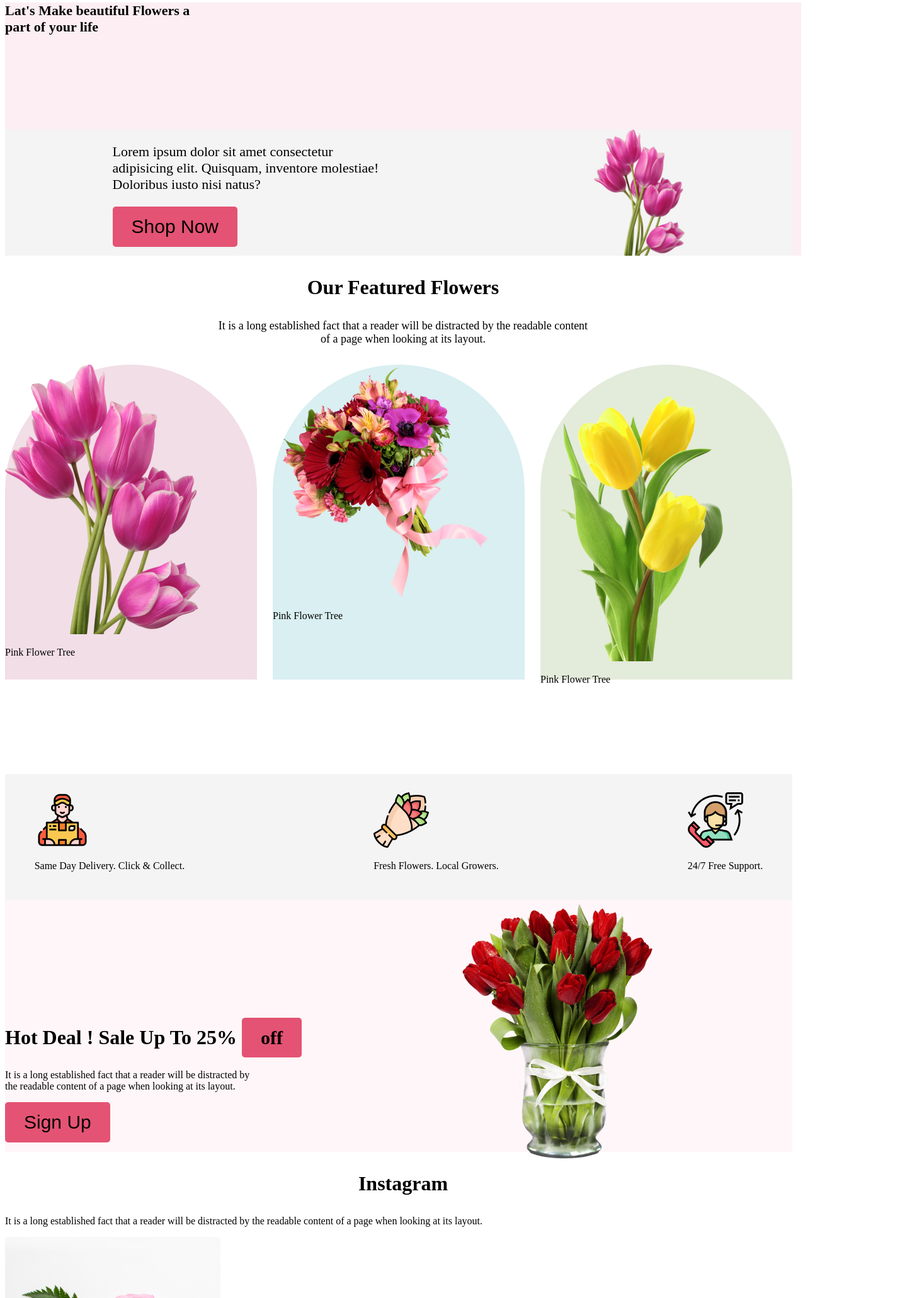
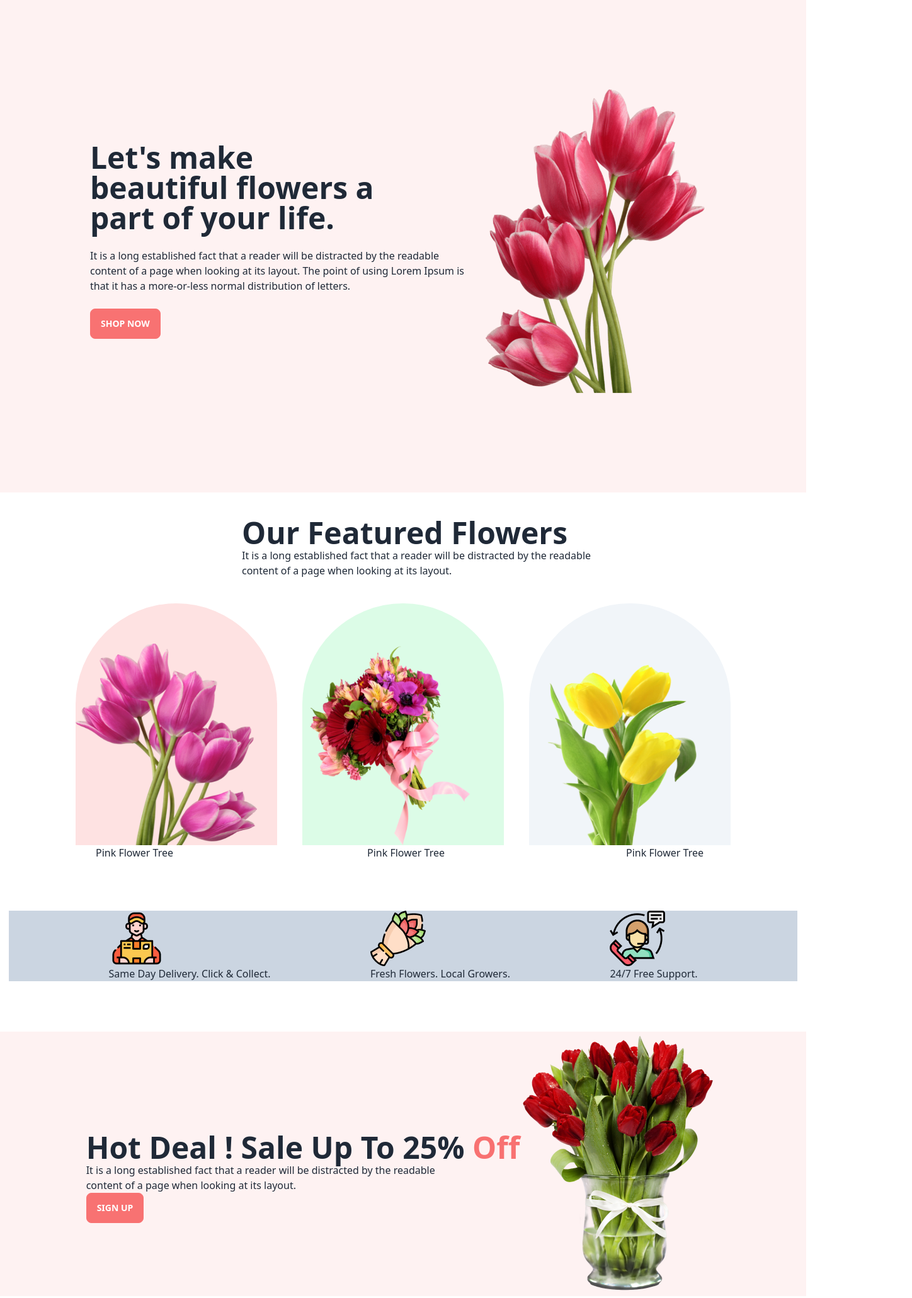
Before and after one commit to joynal2000/flower-shop-website, a plain HTML site: page index.html in a window 1280 px wide. Shown: the part 18-2079 px from the top of the page at 63% size, 1448 px wide, since content can reach past the window. Drawn offline with nearby package versions, Linux system fonts and the light colour scheme.

Commit message:
resubmit

```diff
--- a/index.html
+++ b/index.html
@@ -4,111 +4,110 @@
     <meta charset="UTF-8">
     <meta name="viewport" content="width=device-width, initial-scale=1.0">
     <title>First Assignment</title>
-    <link rel="stylesheet" href="style/styles.css">
+
+    <link href="https://cdn.jsdelivr.net/npm/daisyui@3.5.0/dist/full.css" rel="stylesheet" type="text/css" />
+    <script src="https://cdn.tailwindcss.com"></script>
+
+
 </head>
 <body>
-    <main>
+    <!-- header section start here -->
+    <section class="bg-red-50">
+        <div class="hero min-h-screen ">
+            <div class="hero-content flex-col lg:flex-row-reverse">
+              <img src="./Flower Asset/pngwing 10.png" class="max-w-sm " />
+              <div>
+                <h1 class="text-5xl font-extrabold">Let's make <br>
+                    beautiful flowers a <br>
+                    part of your life.</h1>
+                <p class="py-6">It is a long established fact that a reader will be distracted by the readable <br> content of a page when looking at its layout. The point of using Lorem Ipsum is <br> that it has a more-or-less normal distribution of letters.</p>
+                <button class="btn btn-error text-white">Shop Now</button>
 
-        <header class="header">
-        <h3 class="header-bg">Lat's Make beautiful Flowers a <br>part of your life</h3>
+              </div>
+            </div>
+          </div>
+    </section>
+    <!-- Our Featured Flowers start here -->
+    <div class="justify-center ml-96 mt-10 mb-10 ">
+        <h3 class=" items-center text-5xl font-extrabold">Our Featured Flowers</h3>
+        <p>It is a long established fact that a reader will be distracted by the readable <br> content of a page when looking at its layout.</p>
+    </div>
 
-            <div class="container">
-            <div class="header-bg">
-            <p class="header-description">Lorem ipsum dolor sit amet consectetur <br> adipisicing elit. Quisquam, inventore molestiae! <br> Doloribus iusto nisi natus?</p>
-            <button class="btn-primary">Shop Now</button>
-            </div>
-            <img class="header-images" src="./Flower Asset/pngwing 6.png" alt="This is a Flower images">
-            </div>
+    <section class=" max-w-screen-xl mx-auto justify-center"  >
 
-    </header>
-    <main>
+        <div class="flex gap-10 justify-center ">
+            <div class=" w-80 h-96 bg-red-100 rounded-tr-full rounded-tl-full" src ><img class="w-72 h-80 mt-16 " src="./Flower Asset/pngwing 6.png" alt=""></div>
 
-        <section class="featured">
-            <h3 class="section-title">Our Featured Flowers</h3>
-                <p class="section-description">It is a long established fact that a reader will be distracted by the readable content <br> of a page when looking at its layout.</p>
-                <div class="box-container">
-                    <div class="box1"><img class="box1-img" src="./Flower Asset/pngwing 6.png" alt="">
-                        <p class="box-img-caption">Pink Flower Tree</p>
-                    </div>
+            <div class=" w-80 h-96 bg-green-100 rounded-tr-full rounded-tl-full" ><img class="w-72 h-80 mt-16" src="./Flower Asset/pngwing 5.png" alt=""></div>
 
-                    <div class="box2"><img class="box2-img" src="./Flower Asset/pngwing 5.png" alt="">
-                        <p class="box-img-caption">Pink Flower Tree</p>
-                    </div>
-
-
-                    <div class="box3"><img class="box3-img" src="./Flower Asset/pngwing 7.png" alt="">
-                        <p class="box-img-caption">Pink Flower Tree</p>
-                    </div>
-                </div>
-
-
-        </section>
-        <section>
-            <div class="container">
-                <div class="images-container">
-                    <div class="img-title"><img src="./Flower Asset/Group 57.png" alt="">
-                        <p class="img-section">Same Day Delivery. Click & Collect.</p>
-                    </div>
-
-                    <div class="img-title"><img src="./Flower Asset/Group 58.png" alt="">
-                        <p class="img-section">Fresh Flowers. Local Growers.</p>
-                    </div>
-
-                    <div class="img-title"><img src="./Flower Asset/Group 59.png" alt="">
-                        <p class="img-section">24/7 Free Support.</p>
-                    </div>
-
-                </div>
-            </div>
-        </section>
-            <!--Hot deal section start-->
-            <section>
-            <div class="hot-container">
-                  <div class="hot-deal">
-                    <h3 class="hot-title">Hot Deal ! Sale Up To 25% <span class="btn-primary">off</span> </h3>
-                    <p class="hot-description">It is a long established fact that a reader will be distracted by <br> the readable content of a page when looking at its layout.</p>
-
-                    <button class="btn-primary">Sign Up</button>
-                  </div>
-                    <div>
-                        <img class="hot-img" src="./Flower Asset/pngwing 8.png" alt="">
-                    </div>
-            </div>
-
-            </section>
-                    <!--Instagram section-->
-                <section>
-                    <h3 class="section-title">Instagram</h3>
-                        <p class="section-title-info">It is a long established fact that a reader will be distracted by the readable content of a page when looking at its layout.</p>
-
-
-                            <div class="instagram-imag-wraper">
-                                <div>
-                                    <img src="./Flower Asset/Flower 01.png" alt="">
-                                </div>
-                                <div>
-                                    <img src="./Flower Asset/Rectangle 4.png" alt="">
-                                </div>
-                                <div>
-                                    <img src="./Flower Asset/Rectangle 5.png" alt="">
-                                </div>
-                                <div>
-                                    <img src="./Flower Asset/Rectangle 6.png" alt="">
-                                </div>
-
-                            </div>
-
-
-                        <div class="img-wraper">
-                        <img src="./Flower Asset/Rectangle 9.png" alt="">
-                            <button class="btn-primary">Subscribe</button>
-                        </div>
-            </section>
+            <div class=" w-80 h-96 bg-slate-100 rounded-tr-full rounded-tl-full" ><img class="w-72 h-80 mt-16" src="./Flower Asset/pngwing 7.png" alt=""></div>
 
 
 
 
+        </div>
+    </section>
+    <div class="flex gap-72 ml-28">
+        <p class="ml-10">Pink Flower Tree</p>
+        <p class="ml-5">Pink Flower Tree</p>
+        <p>Pink Flower Tree</p>
+    </div>
+    <!-- Same Day Delivery start here -->
+    <section class="flex mt-20 mx-3.5  justify-evenly bg-slate-300">
+        <div><img src="./Flower Asset/Group 57.png" alt="">
+            <p>Same Day Delivery. Click & Collect.</p>
+        </div>
+        <div><img src="./Flower Asset/Group 58.png" alt="">
+            <p>Fresh Flowers. Local Growers.</p>
+        </div>
+        <div><img src="./Flower Asset/Group 59.png" alt="">
+            <p>24/7 Free Support.</p>
+        </div>
+    </section>
+    <!-- Hot Deal ! Sale Up To 25% Off start here -->
+    <section class="flex mt-20 justify-center bg-red-50 ">
+        <div class="justify-center">
+            <h3 class="font-bold text-5xl mt-40 ">Hot Deal ! Sale Up To 25% <span class="text-red-400"> Off</span></h3>
+            <p>It is a long established fact that a reader will be distracted by the readable <br> content of a page when looking at its layout.</p>
+            <button class=" btn btn-error text-white">Sign Up</button>
 
-    </main>
+        </div>
+        <img src="./Flower Asset/pngwing 8.png" alt="">
+    </section>
+    <!-- Instagram start here -->
+    <section>
+       <div class="flex justify-center mt-40">
+        <h3 class="font-bold text-5xl">Instagram</h3><br>
+        </div>
+        <p class=" flex justify-center mt-10">It is a long established fact that a reader will be distracted by the readable <br> content of a page when looking at its layout.</p>
+        <div class="flex justify-center mt-10 gap-10">
+            <div>
+                <img class="w-64 h-72"  src="./Flower Asset/Flower 01.png" alt="">
+            </div>
+            <div>
+                <img class="w-64 h-72"  src="./Flower Asset/Rectangle 4.png" alt="">
+            </div>
+            <div>
+                <img class="w-64 h-72"  src="./Flower Asset/Rectangle 5.png" alt="">
+            </div>
+            <div>
+                <img class="w-64 h-72" src="./Flower Asset/Rectangle 6.png" alt="">
+            </div>
+        </div>
+    </section>
+    <!--  Get The Latest Deals start here -->
+    <section class="mt-20 mx-auto justify-center">
+        <img src="./Flower Asset/Rectangle 9.png" alt="">
+
+    </section>
+    <footer class=" mt-20 footer footer-center p-10 bg-black text-primary-content">
+        <div>
+         <p class="font-bold text-5xl"><span class="text-red-400 "> Flower</span>Shop</p>
+          <p>It is a long established fact that a reader will be distracted by the readable <br> content of a page when looking at its layout.</p>
+          <p>@2020-2023, FlowerShop.com. All rights reserved. </p>
+        </div>
+
+      </footer>
+
 </body>
 </html>
--- a/style/styles.css
+++ b/style/styles.css
@@ -1,10 +1,23 @@
 .header{
-    background: #FCEEF2;
+   background: #FCEEF2;
 
 }
-.header-bg{
-    font-size: 22px;
-    font-weight: 700px;
+.header-images{
+    width: 400px;
+    height: 400px;
+    margin-top: -250px;
+}
+.container{
+    display: flex;
+    background: none;
+    justify-content: space-around;
+}
+.top-title{
+    font-size: 48px;
+    font-weight: 800;
+    margin-left: 150px;
+    margin-top: 100px;
+
 }
 
 
@@ -23,11 +36,15 @@
     font-size: 18px;
     text-align: center;
 }
-.container{
+.delivary{
     display: flex;
-    justify-content: space-around;
+    margin-top: 100px;
+    margin-left: 50px;
+    max-width: 1024px;
+    background-color: #F4F4F4;
+    justify-content: space-between;
+}
 
-}
 .box-container{
     display: flex;
     gap: 25px;
@@ -40,6 +57,10 @@
     border-top-right-radius: 300px;
     border-top-left-radius: 300px;
 }
+.box1-img{
+    margin-top: 50px;
+    margin-left: 15px;
+}
 
 .box2{
     width: 400px;
@@ -48,6 +69,10 @@
     border-top-right-radius: 300px;
     border-top-left-radius: 300px;
 }
+.box2-img{
+    margin-top: 50px;
+    margin-left: 15px;
+}
 .box3{
     width: 400px;
     height: 500px;
@@ -55,6 +80,15 @@
     border-top-right-radius: 300px;
     border-top-left-radius: 300px;
 }
+.box3-img{
+
+    margin-left: 20px;
+}
+.box-img-caption1{
+    display: flex;
+   justify-content: space-between;
+   align-items: center;
+
 .container{
     margin-top: 150px;
     width: 1250px;
@@ -67,16 +101,23 @@
     align-items: center;
 }
 /*hot deal section */
-.hot-container{
-    width: 1250px;
+.joynal{
+    display: flex;
+    width: 300px;
+    height: 300px;
+}
+
+
+    /*width: 1250px;
     height: 400px;
     background-color: #FEF6F8;
     display: flex;
     /*column-gap: 400px;
     margin-top: 90px;*/
    /* justify-content: center;
-}*/
+*/
 
+/*
 .hot-title{
     font-size: 32px;
     margin-top: 100px;
@@ -89,11 +130,20 @@
 .hot-img{
     margin-left: 250px;
 }
+*/
 .instagram-imag-wraper{
-    display: flex;
-    gap: 30px;
+
+
 }
+
+
+
+
+
 .section-title-info{
     text-align: center;
     color: aqua;
 }
+.footer-haed{
+
+}
--- /dev/null
+++ b/tailwind.config.js
@@ -0,0 +1,8 @@
+/** @type {import('tailwindcss').Config} */
+module.exports = {
+    content: ["./src/**/*.{html,js}"],
+    theme: {
+      extend: {},
+    },
+    plugins: [],
+  }
```
